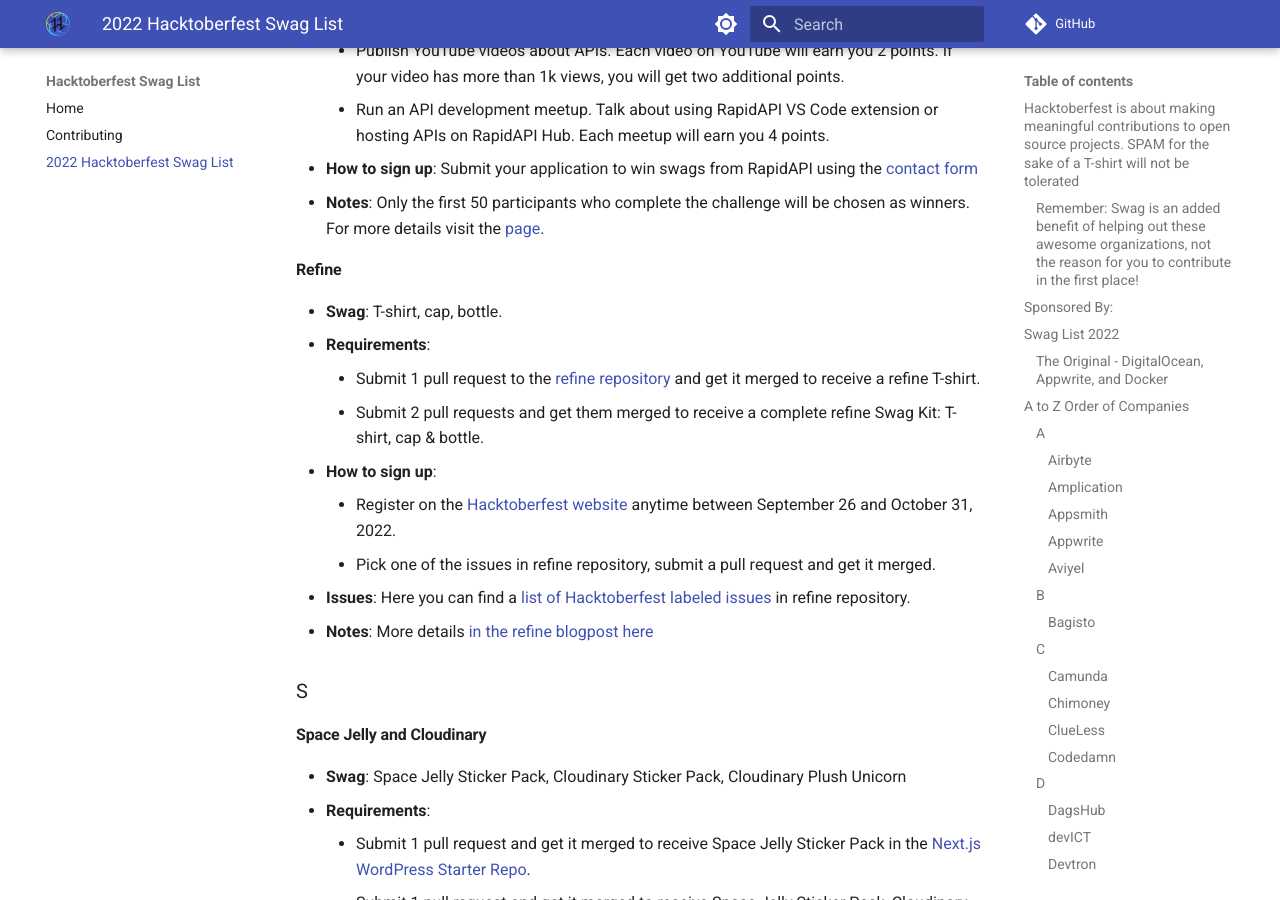
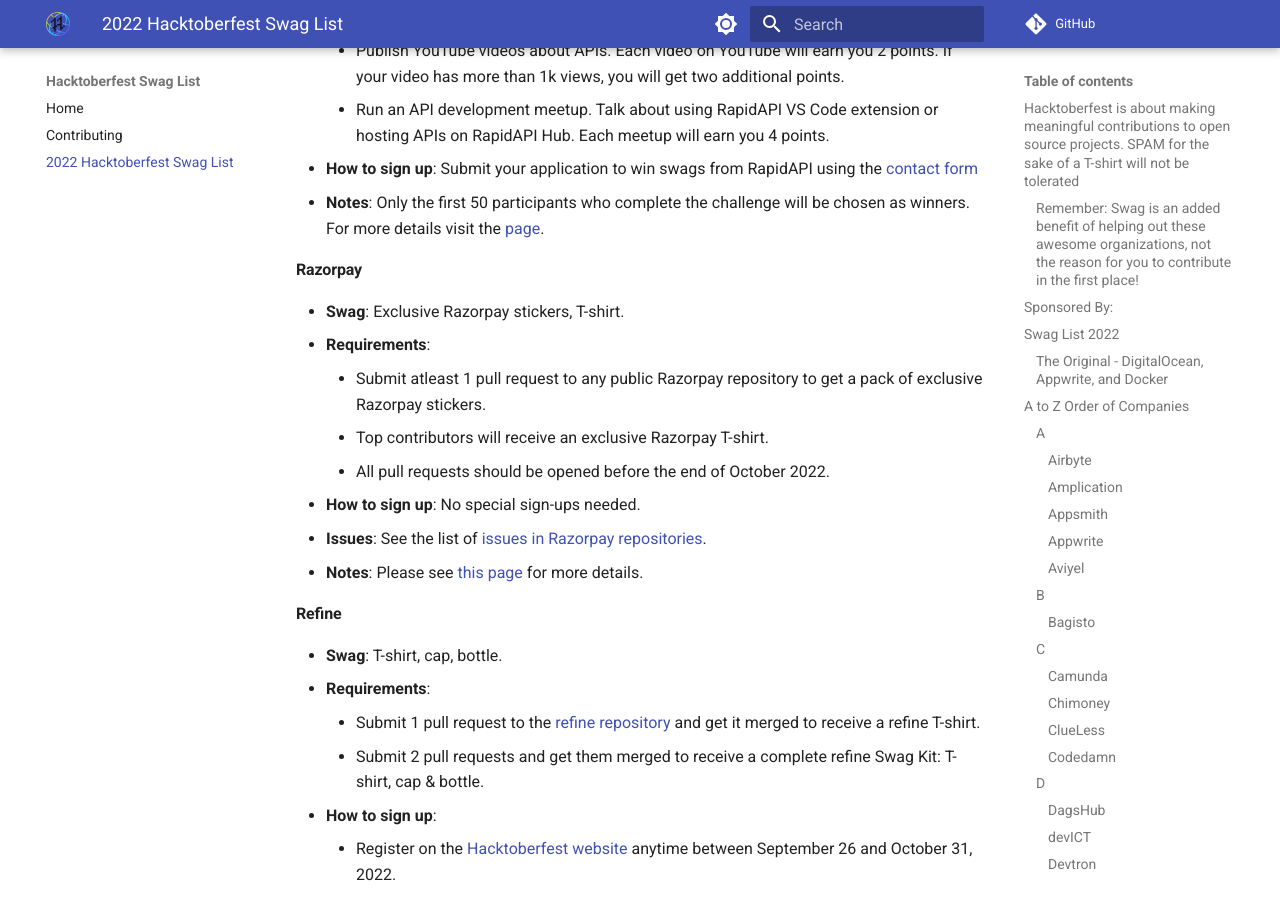
Before and after one commit to crweiner/hacktoberfest-swag-list, an MkDocs documentation site: the page built from docs/list.md, in a window 1280 px wide and 900 px high, scrolled down 19715 px. Built offline with MkDocs 1.6.1 and Material for MkDocs 9.7.7, drawn with Linux system fonts in a browser that asks for light colours; plug-ins that fetch from the network failed and are left out; comment, search, counter and statistics services are not loaded.

Commit message:
Add Razorpay to the list

```diff
--- a/docs/list.md
+++ b/docs/list.md
@@ -560,6 +560,17 @@
 - **How to sign up**: Submit your application to win swags from RapidAPI using the [contact form](https://docs.google.com/forms/d/e/1FAIpQLScBao9QuBPjAOgNK_2cCe2_8Y40dqvkS8f0DMpst-WopZOg8w/viewform?usp=sf_link)
 - **Notes**: Only the first 50 participants who complete the challenge will be chosen as winners. For more details visit the [page](https://rapidapi.com/learn/hacktoberfest).
 
+#### **Razorpay**
+
+- **Swag**: Exclusive Razorpay stickers, T-shirt.
+- **Requirements**:
+    - Submit atleast 1 pull request to any public Razorpay repository to get a pack of exclusive Razorpay stickers.
+    - Top contributors will receive an exclusive Razorpay T-shirt.
+    - All pull requests should be opened before the end of October 2022.
+- **How to sign up**: No special sign-ups needed.
+- **Issues**: See the list of [issues in Razorpay repositories](https://github.com/search?q=org%3Arazorpay+is%3Aissue+is%3Aopen).
+- **Notes**: Please see [this page](https://github.com/razorpay/.github/blob/master/HACKTOBERFEST.md) for more details.
+
 #### **Refine**
 
 - **Swag**: T-shirt, cap, bottle.
```
